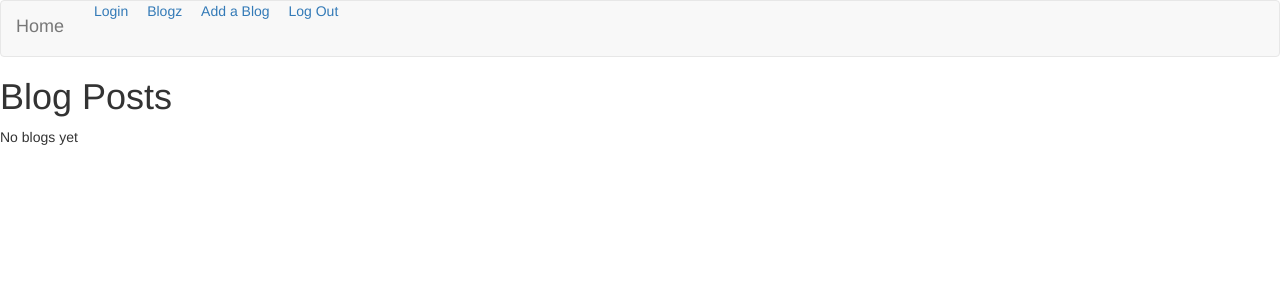
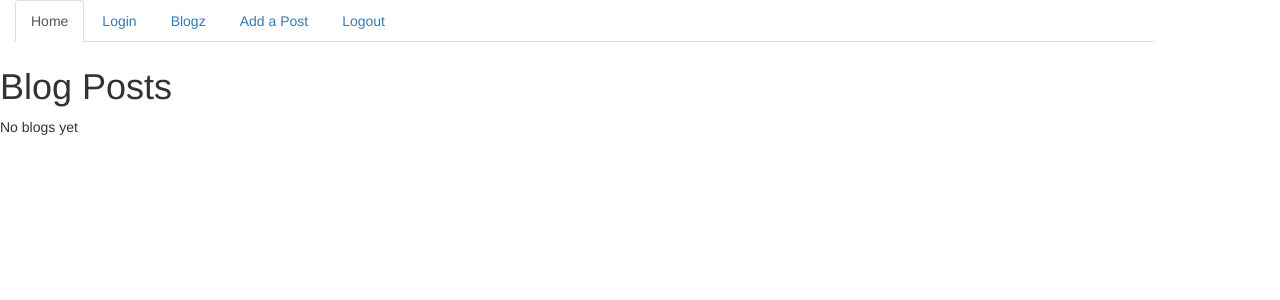
Before and after one commit to AllynHD/blogz-1, a Flask app: page /blog in a window 1280 px wide. Shown: the top 300 px of the page. Run offline with Flask 2, Linux system fonts and the light colour scheme; data that the repository does not hold is empty; some libraries are stand-ins or nearby versions.

Commit message:
added navbar

```diff
--- a/templates/base.html
+++ b/templates/base.html
@@ -21,19 +21,16 @@
         <link rel="stylesheet" href="https://maxcdn.bootstrapcdn.com/bootstrap/3.3.7/css/bootstrap.min.css">
         <link rel="icon" href="data:,">
 
-        <nav class = "navbar navbar-default">
-            <div class="container-fluid">
-                <div class ="navbar-header">
-                        <a class="navbar-brand" href = "/">Home</a>
-                </div>
-                <ul class= "nav navbar-nav">
-                    <a href = "/login">Login</a>
-                    <a href = "/blog">Blogz</a>
-                    <a href = '/newpost'>Add a Blog</a>
-                    <a href='/logout'>Log Out</a>
+        <div class="container">
+
+                <ul class="nav nav-tabs" role="tablist">
+                  <li class="active"><a href="/">Home</a></li>
+                  <li><a href="/login">Login</a></li>
+                  <li><a href="/blog">Blogz</a></li>
+                  <li><a href="/newpost">Add a Post</a></li>
+                  <li><a href="/logout">Logout</a></li>
                 </ul>
-            </div>
-        </nav>
+              </div>
         <title>{{title}}</title>
     </head>
 <body>
```
Also changed, not shown: style/style.css (deleted, +0 -42 lines).
